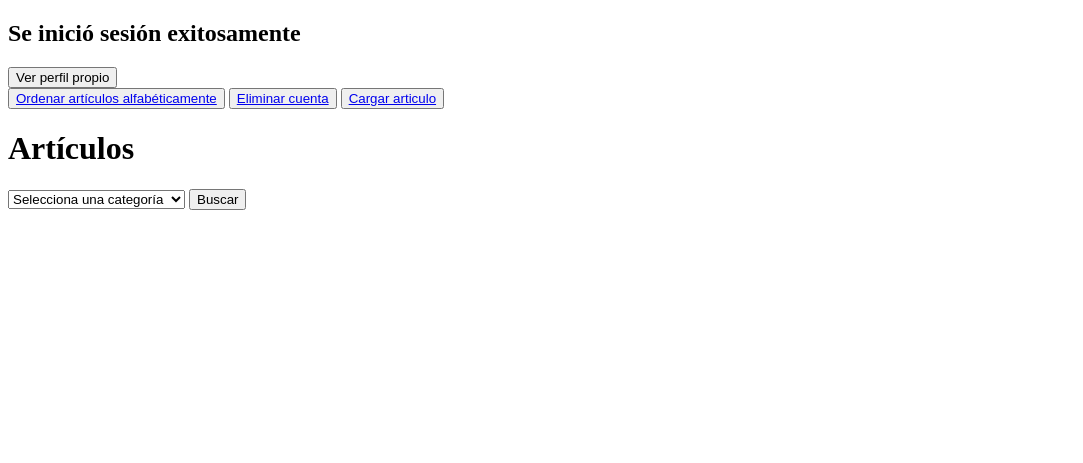
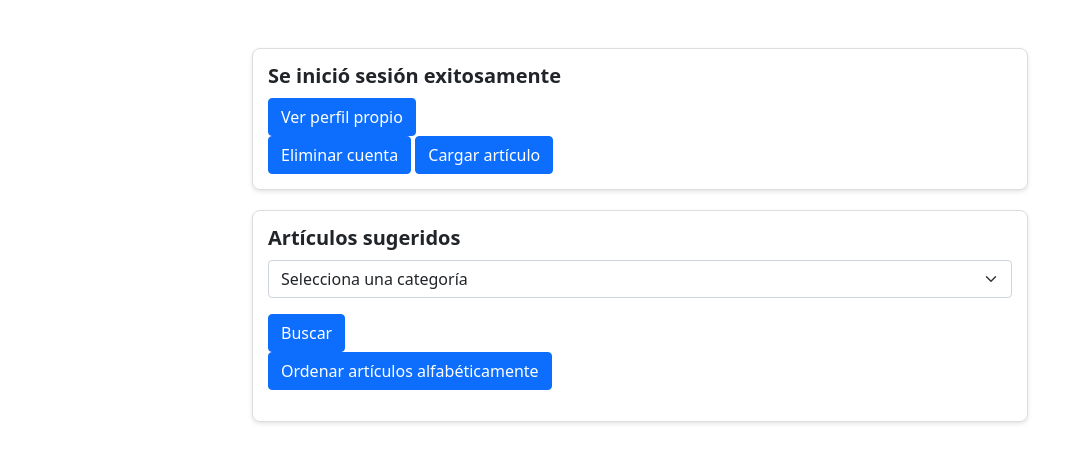
Before and after one commit to anaalazaro/Caritas, a Django app: page /menuPrincipal/ in a window 1280 px wide. Shown: the top 463 px of the page, without its empty margins (0-1083 px from the left). Run offline with Django 5.2, Linux system fonts and the light colour scheme; the visitor is signed in with stand-in values (Sample User, id 1); data that the repository does not hold is empty; some libraries are stand-ins or nearby versions.

Commit message:
cambio el html del menu principal

```diff
--- a/Caritas/templates/menuPrincipal.html
+++ b/Caritas/templates/menuPrincipal.html
@@ -5,52 +5,85 @@
     <meta http-equiv="X-UA-Compatible" content="IE=edge">
     <meta name="viewport" content="width=device-width, initial-scale=1.0">
     <title>Sesión iniciada</title>
+    <!-- Bootstrap CSS -->
+    <link href="https://stackpath.bootstrapcdn.com/bootstrap/5.1.0/css/bootstrap.min.css" rel="stylesheet">
+    <style>
+        /* Estilos adicionales pueden ir aquí */
+        .container {
+            max-width: 800px;
+        }
+        .post {
+            border: 1px solid #ddd;
+            border-radius: 8px;
+            margin-bottom: 20px;
+            padding: 15px;
+            background-color: #fff;
+            box-shadow: 0px 2px 4px rgba(0, 0, 0, 0.1);
+        }
+        .post-title {
+            font-size: 20px;
+            font-weight: bold;
+            margin-bottom: 10px;
+        }
+        .post-description {
+            color: #555;
+            margin-bottom: 15px;
+        }
+        .post-link {
+            color: #007bff;
+            text-decoration: none;
+        }
+        .post-link:hover {
+            text-decoration: underline;
+        }
+    </style>
 </head>
 <body>
-    <div>
-        <h2>Se inició sesión exitosamente</h2>
+    <div class="container mt-5">
+        <div class="post">
+            <h2 class="post-title">Se inició sesión exitosamente</h2>
             <form action="{% url 'perfil_propio' %}" method="post">
                 {% csrf_token %}
                 <button type="submit" class="btn btn-primary">Ver perfil propio</button>
             </form>
-        <button type="submit" class="btn btn-primary">
-            <a href="{% url 'ordenados' %}">Ordenar artículos alfabéticamente</a>
-        </button>
-        <button type="submit" class="btn btn-primary">
-            <a href="{% url 'eliminar_cuenta' user.id %}">Eliminar cuenta</a>
-        </button>
-        <button type="submit" class="btn btn-primary">
-            <a href="{% url 'cargar_articulo' %}">Cargar articulo</a>
-        </button>
+            <a href="{% url 'eliminar_cuenta' user.id %}" class="btn btn-primary">Eliminar cuenta</a>
+            <a href="{% url 'cargar_articulo' %}" class="btn btn-primary">Cargar artículo</a>
+        </div>
 
-
-
-        <h1>Artículos</h1>
+        <div class="post">
+            <h2 class="post-title">Artículos sugeridos</h2>
             <form method="GET">
                 {% csrf_token %}
-            <select name="categoria" class="form-select">
+                <select name="categoria" class="form-select mb-3">
                     <option value="" selected disabled>Selecciona una categoría</option>
                     <option value="ropa">Ropa</option>
                     <option value="articulos_escolares">Artículos Escolares</option>
                     <option value="articulos_limpieza">Artículos de Limpieza</option>
                     <option value="alimentos_noperecederos">Alimentos no perecederos</option>
                 </select>
-            <button type="submit" class="btn btn-primary mt-3">Buscar</button>
+                <button type="submit" class="btn btn-primary">Buscar</button>
             </form>
-
+            <a href="{% url 'ordenados' %}" class="btn btn-primary">Ordenar artículos alfabéticamente</a>
             {% if messages %}
-            <div class="messages">
+                <div class="alert alert-info mt-3">
                     {% for message in messages %}
                         <p>{{ message }}</p>
                     {% endfor %}
                 </div>
             {% endif %}
-
-        <ul>
+            <ul class="list-group mt-3">
                 {% for articulo in articulos %}
-                <li>{{ articulo.Titulo }} - {{ articulo.Descripcion }} <a href="{% url 'detalle' articulo.id %}"><button>Ver detalle</button></a></li>
+                    <li class="list-group-item">
+                        <h3>{{ articulo.Titulo }}</h3>
+                        <p>{{ articulo.Descripcion }}</p>
+                        <a href="{% url 'detalle' articulo.id %}" class="post-link">Ver detalle</a>
+                    </li>
                 {% endfor %}
             </ul>
         </div>
+    </div>
+
+    <!-- Bootstrap Bundle with Popper -->
+    <script src="https://stackpath.bootstrapcdn.com/bootstrap/5.1.0/js/bootstrap.bundle.min.js"></script>
 </body>
 </html>
```
Lines whose indentation alone changed are shown as unchanged.
